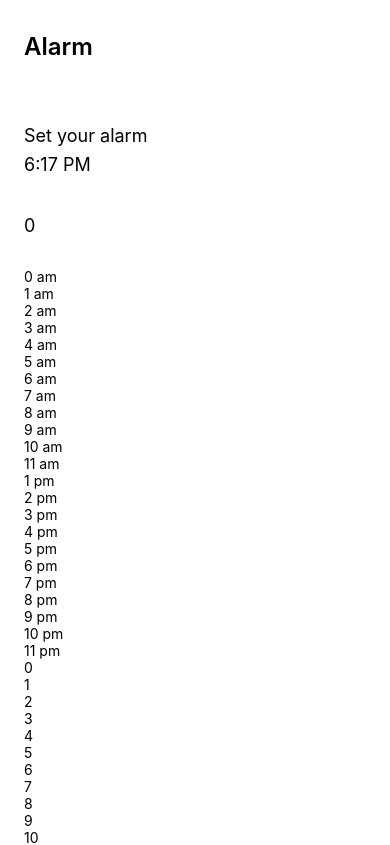
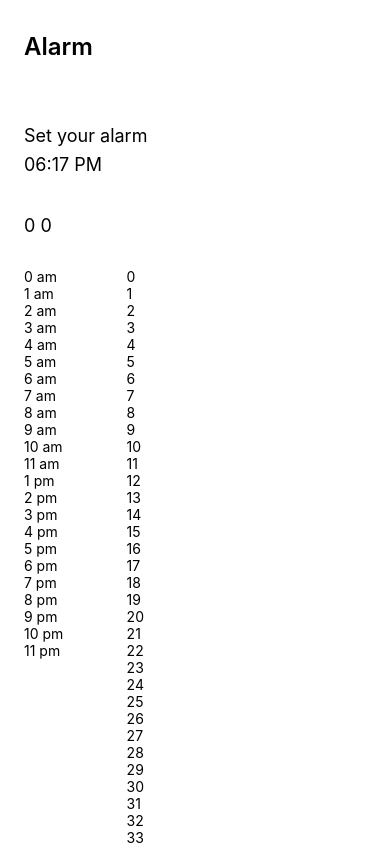
Before and after one commit to mattg95/sleepAlarm, a React Native app: screen / in a window 390 px wide. Shown: the top 845 px of the page. Built offline with nearby package versions, Linux system fonts and the light colour scheme; what react-native would draw is missing.

Commit message:
initial commit

```diff
--- a/App.js
+++ b/App.js
@@ -6,15 +6,16 @@
  * @flow strict-local
  */
 
+// import Sound from 'react-native-sound';
+
 import React, {useState} from 'react';
 import {
   SafeAreaView,
   StyleSheet,
-  ScrollView,
   View,
   Text,
   StatusBar,
-  SectionList,
+  ScrollView,
   TouchableWithoutFeedback,
 } from 'react-native';
 
@@ -25,18 +26,31 @@ import {
   ReloadInstructions,
 } from 'react-native/Libraries/NewAppScreen';
 
+// const sound = new Sound('http://sounds.com/some-sound', null, (error) => {
+//   if (error) {
+//     // do something
+//   }
+
+//   // play when loaded
+//   sound.play();
+// });
+
 const App: () => React$Node = () => {
-  let minutes = [{title: 'minutes', data: []}];
-  let hours = [{hours: 'minutes', data: []}];
-  const [state, setState] = useState({hours: 0, minutes: 0});
+  let minutes = [];
+  let hours = [];
+  const [state, setState] = useState({hours: 0, minutes: 0, status: ''});
   for (let i = 0; i < 60; i++) {
-    minutes[0].data.push({key: i.toString()});
+    minutes.push({key: i.toString()});
   }
   for (let i = 0; i < 12; i++) {
-    hours[0].data.push({key: i.toString() + ' am'});
+    hours.push({key: i.toString() + ' am'});
   }
   for (let i = 1; i < 12; i++) {
-    hours[0].data.push({key: i.toString() + ' pm'});
+    hours.push({key: i.toString() + ' pm'});
+  }
+
+  function addZero(time) {
+    return time < 10 ? '0' + time : time;
   }
 
   const date = new Date();
@@ -50,7 +64,8 @@ const App: () => React$Node = () => {
   var ampm = date.getHours() < 12 ? 'AM' : 'PM';
 
   if (state.hour === thisHour && state.minute === thisMinute) {
-    console.log('ALARM');
+    setState({...state, status: 'WAKE UP!'});
+    alert('ALARM');
   }
   return (
     <>
@@ -65,47 +80,52 @@ const App: () => React$Node = () => {
           <View style={styles.sectionContainer}>
             <Text style={styles.sectionDescription}>Set your alarm </Text>
             <Text style={styles.sectionDescription}>
-              {thisFormattedHour + ':' + thisMinute + ' ' + ampm}
+              {addZero(thisFormattedHour) +
+                ':' +
+                addZero(thisMinute) +
+                ' ' +
+                ampm}
             </Text>
           </View>
           <View style={styles.sectionContainer}>
-            <Text style={styles.sectionDescription}>{state.hours}</Text>
+            <Text style={styles.sectionDescription}>
+              {state.hours + ' ' + state.minutes}
+            </Text>
+            <Text style={styles.sectionTitle}>{state.status}</Text>
           </View>
 
           <View style={styles.sectionContainer}>
             <View style={styles.columnsContainer}>
               <View style={styles.column}>
                 <ScrollView>
-                  <SectionList
-                    sections={hours}
-                    keyExtractor={(item, index) => item + index}
-                    renderItem={({item}) => (
+                  {hours.map((hour, i) => {
+                    return (
+                      <TouchableWithoutFeedback
+                        onPress={() => {
+                          setState({...state, hours: hour.key});
+                        }}
+                        key={i}>
+                        <Text>{hour.key}</Text>
+                      </TouchableWithoutFeedback>
+                    );
+                  })}
+                </ScrollView>
+              </View>
+              <View>
+                <ScrollView>
+                  {minutes.map((minute) => {
+                    return (
                       <TouchableWithoutFeedback>
                         <Text
-                          style={styles.item}
                           onPress={() => {
-                            setState({...state, hours: item.key});
+                            setState({...state, minutes: minute.key});
                           }}>
-                          {item.key}
+                          {minute.key}
                         </Text>
                       </TouchableWithoutFeedback>
-                    )}
-                  />
+                    );
+                  })}
                 </ScrollView>
-                <View style={styles.column}>
-                  <SectionList
-                    sections={minutes}
-                    scrollEnabled={true}
-                    renderItem={({item}) => (
-                      <TouchableWithoutFeedback
-                        onPress={() => {
-                          setState({...state, minutes: item.key});
-                        }}>
-                        <Text style={styles.item}>{item.key}</Text>
-                      </TouchableWithoutFeedback>
-                    )}
-                  />
-                </View>
               </View>
             </View>
           </View>
@@ -116,6 +136,9 @@ const App: () => React$Node = () => {
 };
 
 const styles = StyleSheet.create({
+  view: {
+    flexGrow: 1,
+  },
   scrollView: {
     backgroundColor: Colors.lighter,
   },
@@ -143,15 +166,14 @@ const styles = StyleSheet.create({
   highlight: {
     fontWeight: '700',
   },
-  // columnsContainer: {
-  //   // flex: 1,
-  //   flexDirection: 'row',
-  //   flexWrap: 'wrap',
-  //   alignItems: 'flex-start',
-  // },
-  // column: {
-  //   width: '30%',
-  // },
+  columnsContainer: {
+    flexDirection: 'row',
+    flexWrap: 'wrap',
+    alignItems: 'flex-start',
+  },
+  column: {
+    width: '30%',
+  },
   footer: {
     color: Colors.dark,
     fontSize: 12,
--- a/package.json
+++ b/package.json
@@ -11,7 +11,8 @@
   },
   "dependencies": {
     "react": "16.13.1",
-    "react-native": "0.63.4"
+    "react-native": "0.63.4",
+    "react-native-sound": "^0.11.0"
   },
   "devDependencies": {
     "@babel/core": "7.13.1",
```
Also changed, not shown: 1 other file (tests, documents, lock files or other folders).
